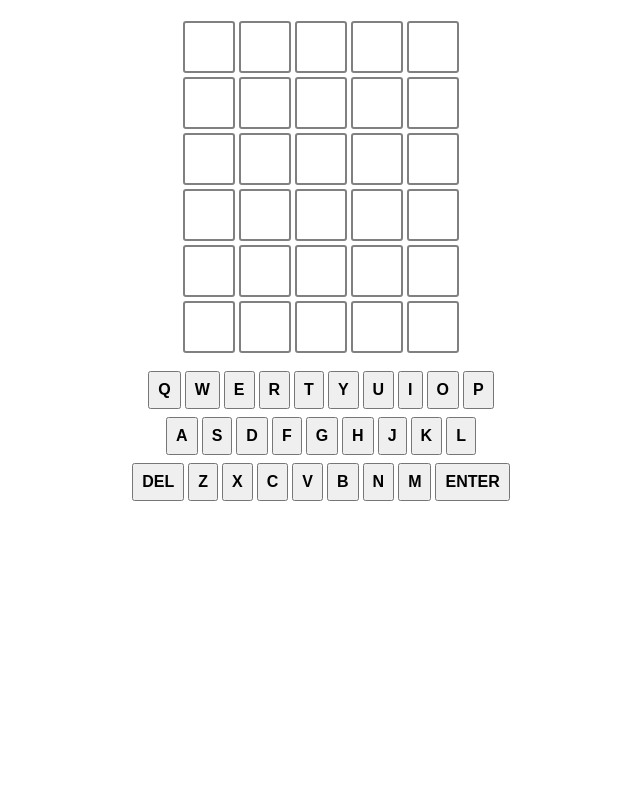
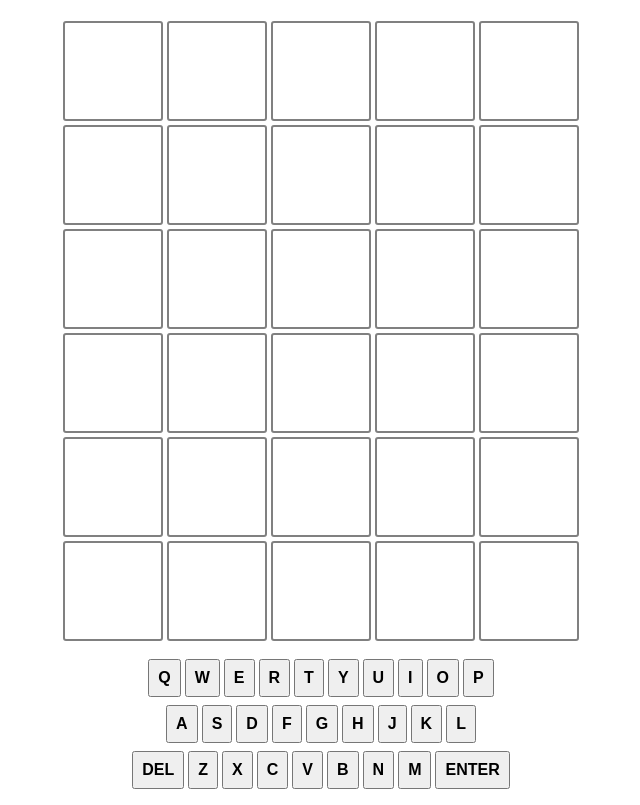
Before and after one commit to jeancarl/wordle, a plain HTML site: page index.html in a window 1280 px wide. Shown: the part 61-866 px from the top of the page, without its empty margins (319-959 px from the left). Before the commit the page ends 800 px from the top, so only its background shows below. Drawn offline with nearby package versions, Linux system fonts and the light colour scheme.

Commit message:
Update style.css

```diff
--- a/style.css
+++ b/style.css
@@ -12,10 +12,10 @@ h1 {
   border: 2px solid gray;
   border-radius: 3px;
   margin: 2px;
-  font-size: 2.5rem;
+  font-size: 5rem;
   font-weight: 700;
-  height: 3rem;
-  width: 3rem;
+  height: 6rem;
+  width: 6rem;
   display: flex;
   justify-content: center;
   align-items: center;
```
